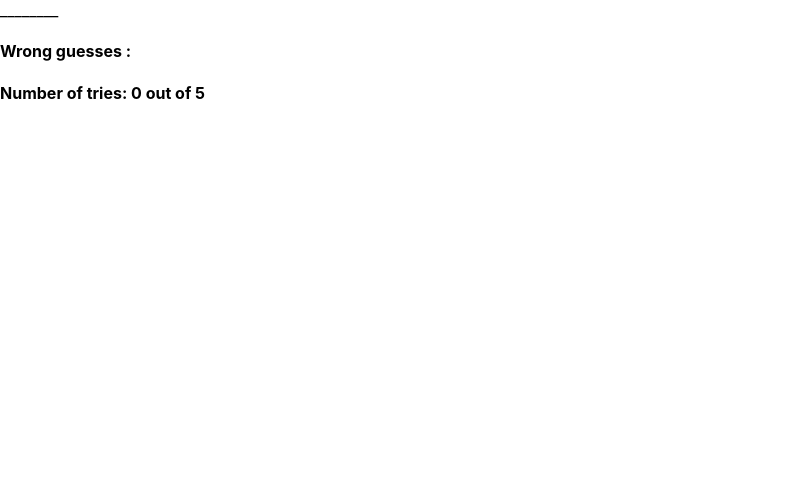
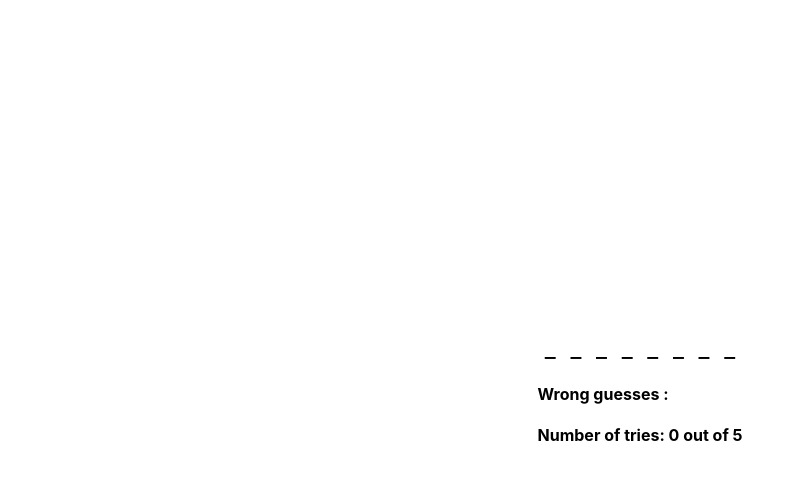
Before and after one commit to geri1997/hangman, a React (Vite) app: page / in a window 1280 px wide. Shown: the top 480 px of the page, without its empty margins (0-805 px from the left). Built offline with nearby package versions, Linux system fonts and the light colour scheme.

Commit message:
Added styling

```diff
--- a/src/App.jsx
+++ b/src/App.jsx
@@ -8,11 +8,18 @@ function App() {
   const [tries, setTries] = useState(0);
   const [usedWords, setUsedWords] = useState([]);
   const [usedLetters, setUsedLetters] = useState([]);
+  const [showError, setShowError] = useState(false);
+
   function keyPressHandler(e) {
     //if the key length is 1 and
     //the key is an alphabet letter,
     //add the key to the used letters
 
+    if (usedLetters.includes(e.key)) {
+      setShowError(true);
+
+      setTimeout((e) => setShowError(false), 1000);
+    }
     //this stops the user from pressing space,ctrl,alt,shift,numbers,etc
     if (
       !gameOver &&
@@ -22,7 +29,7 @@ function App() {
     ) {
       setUsedLetters((prevLetters) => [...prevLetters, e.key]);
       if (!chosenWord.split("").includes(e.key)) {
-        setTries((prevTries) => prevTries + 1); // this code never runs
+        setTries((prevTries) => prevTries + 1);
       }
     }
   }
@@ -49,11 +56,18 @@ function App() {
   }
 
   function newGame() {
+    setUsedWords((prevUsedWords) => {
+      console.log("usedWords");
+      return [...prevUsedWords, chosenWord];
+    });
+
+    setChosenWord((prevWord) => {
+      console.log("chosenWord:");
+      return getRandomWord();
+    });
     setTries(0);
-    setUsedWords((prevUsedWords) => [...prevUsedWords, chosenWord]);
     setUsedLetters([]);
     setGameOver(false);
-    setChosenWord(getRandomWord());
   }
 
   useEffect(() => {
@@ -97,10 +111,14 @@ function App() {
 
   return (
     <>
-      {displayWord()}
+      <div className={`game ${showError ? "shaker": ''}`}>
+        <div className="word">{displayWord()}</div>
+        {showError&&<h4 className="error">Letter already pressed</h4>}
         <h4>
           Wrong guesses :{" "}
-        {usedLetters.filter((letter) => !chosenWord.split("").includes(letter))}
+          {usedLetters.filter(
+            (letter) => !chosenWord.split("").includes(letter)
+          )}
         </h4>
         <h4>Number of tries: {tries} out of 5</h4>
         {gameOver && (
@@ -109,6 +127,7 @@ function App() {
             <button onClick={newGame}>New Game</button>
           </>
         )}
+      </div>
     </>
   );
 }
--- a/src/index.css
+++ b/src/index.css
@@ -11,3 +11,30 @@ code {
   font-family: source-code-pro, Menlo, Monaco, Consolas, 'Courier New',
     monospace;
 }
+
+.word{
+  text-align: center;
+  display: grid;
+  grid-auto-flow: column;
+}
+span{
+  font-size: 1.5rem;
+}
+.error{
+  color: red;
+}
+
+#root{
+place-content: center;
+display: grid;
+height: 100vh;
+}
+
+.shaker{
+  animation: shake 0.15s 5 alternate linear;
+
+}
+
+
+
+@keyframes shake { from { transform: translateX(10px); } to { transform: translateX(-10px); }  }
```
Lines whose indentation alone changed are shown as unchanged.
